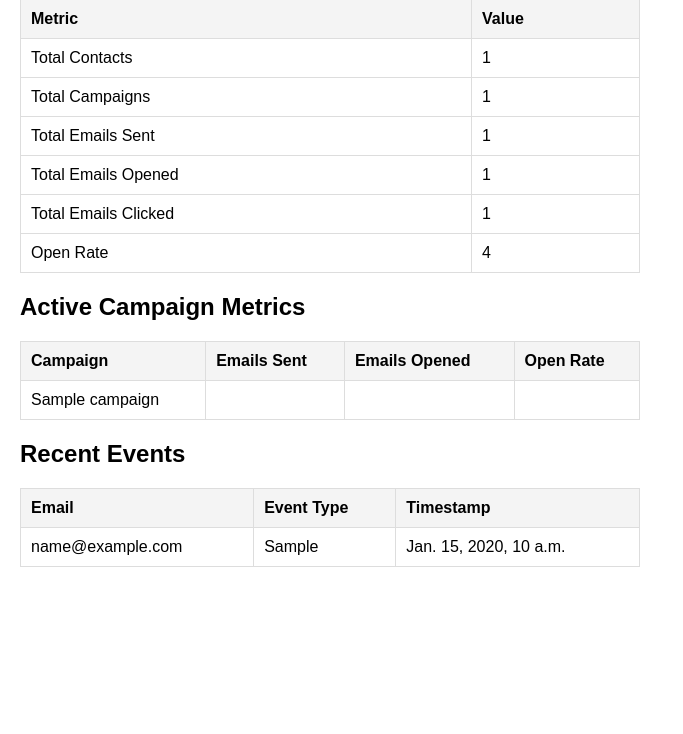
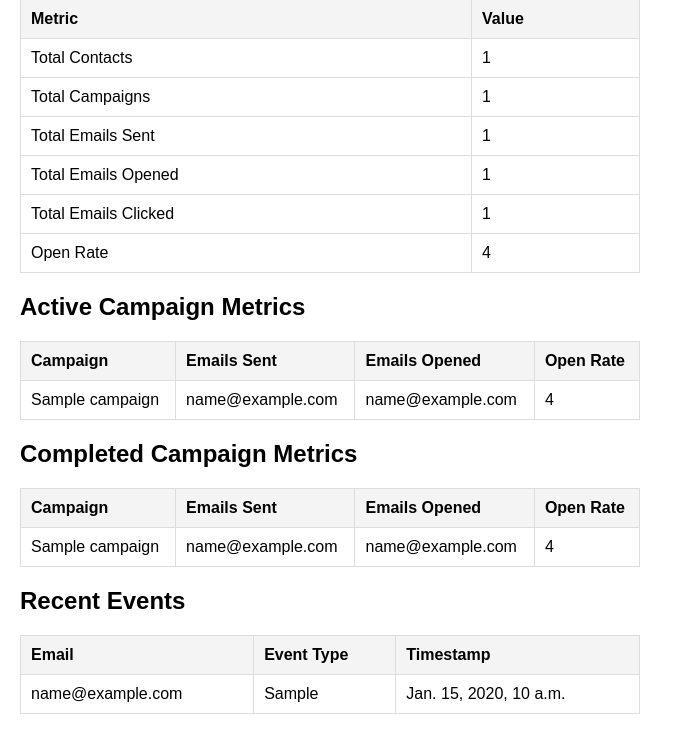
Before and after one commit to kareemadebisi112/marketing, a Django app: template marketing/templates/analytics.html in a window 1280 px wide. Shown: the part 129-863 px from the top of the page, without its empty margins (0-683 px from the left). Before the commit the page ends 696 px from the top, so only its background shows below. Run offline with Django 5.2, Linux system fonts and the light colour scheme; tables that the repository leaves empty hold one stand-in row (values such as "Sample post"); the template is opened without the code that fills it: values that come from a table or form of the project are taken from there, most other values are stand-ins (such as "Sample title", 1, 10 or a date in 2020).

Commit message:
Update metrics

```diff
--- a/marketing/templates/analytics.html
+++ b/marketing/templates/analytics.html
@@ -57,7 +57,27 @@
             <!-- <th>Emails Failed</th> -->
             <th>Open Rate</th>
         </tr>
-        {% for campaign in campaign_analytics %}
+        {% for campaign in active_campigns %}
+        <tr>
+            <td>{{ campaign.name }}</td>
+            <td>{{ campaign.emails_sent }}</td>
+            <td>{{ campaign.emails_opened }}</td>
+            <!-- <td>{{ campaign.emails_failed }}</td> -->
+            <td>{{ campaign.open_rate }}</td>
+        </tr>
+        {% endfor %}
+    </table>
+
+    <h2>Completed Campaign Metrics</h2>
+    <table>
+        <tr>
+            <th>Campaign</th>
+            <th>Emails Sent</th>
+            <th>Emails Opened</th>
+            <!-- <th>Emails Failed</th> -->
+            <th>Open Rate</th>
+        </tr>
+        {% for campaign in completed_campaigns %}
         <tr>
             <td>{{ campaign.name }}</td>
             <td>{{ campaign.emails_sent }}</td>
```
Also changed, not shown: marketing/views.py (+6 -2 lines).
